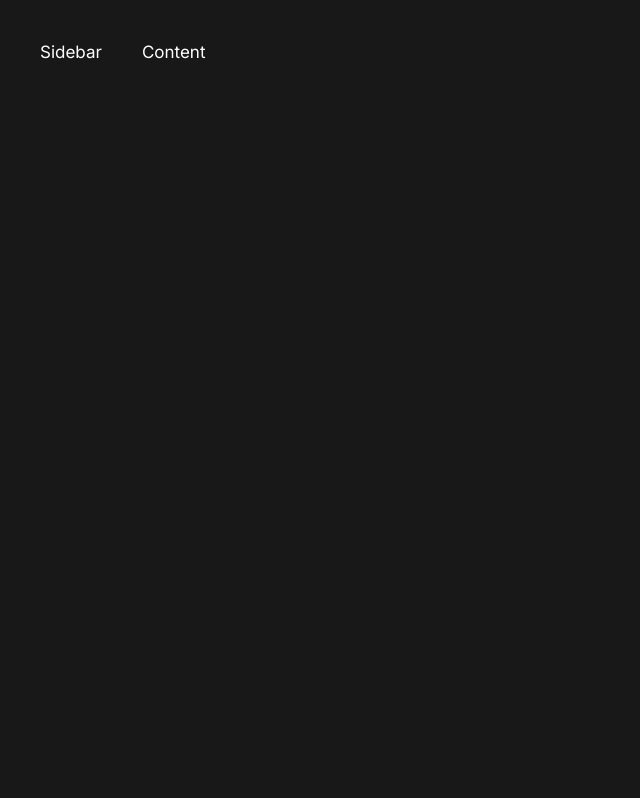
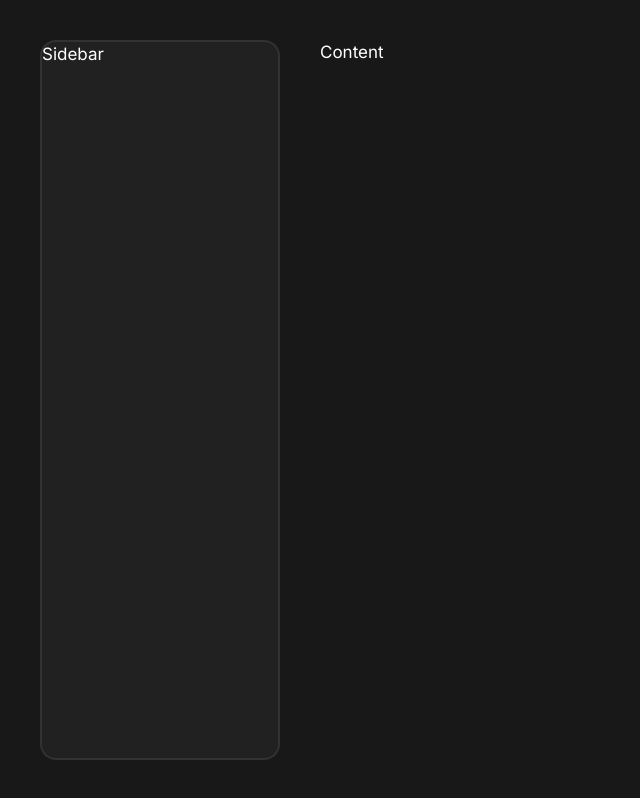
Before and after one commit to Msap96/joy-of-coding--internship-solo-project, a Next.js app: page / in a window 1280 px wide. Shown: the whole page, without its empty margins (0-640 px from the left). Built offline with nearby package versions, Linux system fonts and the light colour scheme.

Commit message:
border for sidebar

```diff
--- a/app/Components/Sidebar/Sidebar.tsx
+++ b/app/Components/Sidebar/Sidebar.tsx
@@ -1,8 +1,20 @@
 "use client";
+
 import React from "react";
+import styled from "styled-components";
+import { useGlobalState } from "@/app/context/globalProvider";
 
 function Sidebar() {
-  return <div>Sidebar</div>;
+  const { theme } = useGlobalState();
+
+  return <SidebarStyled theme={theme}>Sidebar</SidebarStyled>;
 }
 
+const SidebarStyled = styled.nav`
+  position: relative;
+  width: ${(props) => props.theme.sidebarWidth};
+  background-color: ${(props) => props.theme.colorBg2};
+  border: 2px solid ${(props) => props.theme.borderColor2};
+  border-radius: 1rem;
+`;
 export default Sidebar;
--- /dev/null
+++ b/app/context/globalProvider.js
@@ -0,0 +1,26 @@
+"use client"
+
+import React, { createContext, useState, useContext } from "react";
+import themes from "./themes";
+
+export const GlobalContext = createContext();
+export const GlobalUpdateContext = createContext();
+
+export const GlobalProvider = ({ children }) => {
+    const [selectedTheme, setSelectedTheme] = useState(0);
+    const theme = themes[selectedTheme];
+
+
+    return(
+        <GlobalContext.Provider value={{
+            theme,
+        }}>
+            <GlobalUpdateContext.Provider value={{}}>
+                {children}
+            </GlobalUpdateContext.Provider>
+        </GlobalContext.Provider>
+    )
+}
+
+export const useGlobalState = () => useContext(GlobalContext)
+export const useGlobalUpdate = () => useContext(GlobalUpdateContext)
--- /dev/null
+++ b/app/context/themes.js
@@ -0,0 +1,131 @@
+const themes = [
+    {
+      name: "default",
+      colorBg: "#252525",
+      colorBg2: "#212121",
+      colorBg3: "#181818",
+      colorBg4: "#1A1A1A",
+      colorButton: "#3A3B3C",
+      colorDanger: "#fe6854",
+      colorFontPrimary: "#e5e7eb",
+      colorTextSecondary: "#B0B3B8",
+      colorTextPrimary: "#FFFFFF",
+      colorTextLight: "#f8f8f8",
+      colorbackground: "#FBFBFD",
+      colorGradient: "linear-gradient(110.42deg, #CF57A3 29.2%, #4731B6 63.56%)",
+      colorGreenDark: "#27AE60",
+      colorGreenLight: "#dbe1e8",
+      activeNavLink: "rgba(249,249,249, 0.08)",
+      activeNavLinkHover: "rgba(249,249,249, 0.03)",
+      colorPrimary: "#7263F3",
+      colorPrimary2: "#705DF2",
+      colorGreyDark: "#131313",
+      colorGrey0: "#f8f8f8",
+      colorGrey1: "#dbe1e8",
+      colorGrey2: "#b2becd",
+      colorGrey3: "#6c7983",
+      colorGrey4: "#454e56",
+      colorGrey5: "#2a2e35",
+      colorGrey6: "#12181b",
+      colorWhite: "#fff",
+      colorPrimaryGreen: "#6FCF97",
+      borderColor: "rgba(249,249,249, 0.08)",
+      borderColor2: "rgba(249,249,249, 0.08)",
+      shadow7: "1px 7px 12px rgba(8, 18, 69, 0.1)",
+      sidebarWidth: "15rem",
+      sidebarCollapsed: "5.4rem",
+      fH4: "19px",
+      fontSmall: "14px",
+      fontSmall2: "15px",
+      gridGap: "2rem",
+      padLRSm: "0 2rem",
+      colorIcons: "rgba(249,249,249, 0.35)",
+      colorIcons2: "rgba(249,249,249, 0.75)",
+      colorIcons3: "rgba(249,249,249, 0.08)",
+      colorIcons4: "rgba(0,0,0, 0.3)",
+      marLRSm: "0 1rem",
+    },
+    {
+      name: "light",
+      colorBg: "#fff",
+      colorBg2: "#F9F9F9",
+      colorBg3: "#EDEDED",
+      colorBg4: "#1A1A1A",
+      colorButton: "#3A3B3C",
+      colorDanger: "#fe6854",
+      colorTextSecondary: "#B0B3B8",
+      colorFontPrimary: "#6c7983",
+      colorTextPrimary: "#FFFFFF",
+      colorTextLight: "#f8f8f8",
+      colorbackground: "#FBFBFD",
+      colorGradient: "linear-gradient(110.42deg, #CF57A3 29.2%, #4731B6 63.56%)",
+      colorGreenDark: "#27AE60",
+      colorGreenLight: "#dbe1e8",
+      activeNavLink: "rgba(230,230,230, .87)",
+      activeNavLinkHover: "#C5C5C5",
+      colorPrimary: "#7263F3",
+      colorPrimary2: "#705DF2",
+      colorGreyDark: "#131313",
+      colorGrey0: "#f8f8f8",
+      colorGrey1: "#dbe1e8",
+      colorGrey2: "#b2becd",
+      colorGrey3: "#6c7983",
+      colorGrey4: "#454e56",
+      colorGrey5: "#2a2e35",
+      colorGrey6: "#12181b",
+      colorWhite: "#fff",
+      buttonGradient1:
+        "linear-gradient(110.42deg, rgba(107, 190, 146, 0.7) 29.2%, rgba(245, 102, 146, 0.7) 63.56%)",
+      buttonGradient2:
+        "linear-gradient(110.42deg, rgba(25, 151, 222, 0.7) 29.2%, rgba(168, 85, 247, 0.7) 63.56%)",
+      buttonGradient3:
+        "linear-gradient(110.42deg, rgba(25, 151, 222, 0.7) 29.2%, rgba(168, 85, 247, 0.7) 63.56%)",
+      buttonGradient4:
+        "linear-gradient(110.42deg, rgba(168, 85, 247, 0.7) 29.2%, rgba(245, 102, 146, 0.7) 63.56%)",
+      buttonGradient5:
+        "linear-gradient(110.42deg, rgba(25, 151, 222, 0.7) 29.2%, rgba(168, 85, 247, 0.7) 63.56%)",
+      buttonGradient6:
+        "linear-gradient(110.42deg, rgba(25, 151, 222, 0.7) 29.2%, rgba(168, 85, 247, 0.7) 63.56%)",
+      buttonGradient7:
+        "linear-gradient(110.42deg, rgba(41, 25, 222, 0.7) 29.2%, rgba(235, 87, 87, 0.7) 63.56%)",
+      buttonGradient8:
+        "linear-gradient(110.42deg, rgba(25, 151, 222, 0.7) 29.2%, rgba(168, 85, 247, 0.7) 63.56%)",
+      buttonGradient9:
+        "linear-gradient(110.42deg, rgba(226, 195, 33, 0.7) 29.2%, rgba(247, 104, 85, 0.7) 63.56%)",
+      buttonGradient10:
+        "linear-gradient(110.42deg, rgba(235, 87, 87, 0.7) 29.2%, rgba(189, 68, 166, 0.7) 53.82%, rgba(247, 85, 143, 0.1) 63.56%)",
+      buttonGradient11:
+        "linear-gradient(110.42deg, rgba(25, 151, 222, 0.7) 29.2%, rgba(168, 85, 247, 0.7) 63.56%)",
+      buttonGradient12:
+        "linear-gradient(110.42deg, rgba(226, 195, 33, 0.7) 29.2%, rgba(247, 104, 85, 0.7) 63.56%)",
+      buttonGradient13:
+        "linear-gradient(110.42deg, rgba(226, 195, 33, 0.7) 29.2%, rgba(99, 3, 255, 0.7) 63.56%)",
+      buttonGradient14:
+        "linear-gradient(110.42deg, rgba(41, 25, 222, 0.7) 29.2%, rgba(235, 87, 87, 0.7) 63.56%)",
+      borderRadiusMd: "12px",
+      borderRadiusMd2: "15px",
+      borderRadiusSm: "8px",
+      borderColor: "rgba(249,249,249, 0.08)",
+      borderColor2: "rgba(249,249,249, 0.08)",
+      shadow1: "4px 4px 84px rgba(16, 10, 86, 0.04)",
+      shadow2: "0px 48px 77px rgba(8, 18, 69, 0.07)",
+      shadow3: "0 14px 40px rgb(0 0 0 / 25%)",
+      shadow7: "0px 48px 77px rgba(8, 18, 69, 0.16)",
+      shadow5: "0px 4px 0px rgba(249,249,249, 0.35)",
+      shadow6:
+        "0px 6px 20px rgba(0, 0, 0, 0.15), 0px -3px 20px rgba(0, 0, 0, 0.1)",
+      sidebarWidth: "15rem",
+      sidebarCollapsed: "5.4rem",
+      fH4: "19px",
+      fontSmall: "14px",
+      fontSmall2: "15px",
+      gridGap: "2rem",
+      padLRSm: "0 2rem",
+      colorIcons: "#999999",
+      colorIcons2: "#181818",
+      colorIcons3: "rgba(249,249,249, 0.08)",
+      colorIcons4: "rgba(0,0,0, 0.3)",
+      marLRSm: "0 1rem",
+    },
+  ];
+  export default themes;
--- a/app/layout.tsx
+++ b/app/layout.tsx
@@ -3,6 +3,7 @@ import { Inter } from "next/font/google";
 import "./globals.css";
 import Sidebar from "./Components/Sidebar/Sidebar";
 import GlobalStyleProvider from "./providers/GlobalStyleProvider";
+import ContextProvider from "./providers/ContextProvider";
 
 const inter = Inter({ subsets: ["latin"] });
 
@@ -19,10 +20,12 @@ export default function RootLayout({
   return (
     <html lang="en">
       <body className={inter.className}>
-        <GlobalStyleProvider>
-          <Sidebar />
-          {children}
-        </GlobalStyleProvider>
+        <ContextProvider>
+          <GlobalStyleProvider>
+            <Sidebar />
+            {children}
+          </GlobalStyleProvider>
+        </ContextProvider>
       </body>
     </html>
   );
--- /dev/null
+++ b/app/providers/ContextProvider.tsx
@@ -0,0 +1,26 @@
+"use client";
+
+import React from "react";
+import { GlobalProvider } from "../context/globalProvider";
+
+interface Props {
+  children: React.ReactNode;
+}
+
+function ContextProvider({ children }: Props) {
+  const [isReady, setIsReady] = React.useState(false);
+
+  React.useEffect(() => {
+    setTimeout(() => {
+      setIsReady(true);
+    }, 250);
+  }, []);
+
+  if (!isReady) {
+    return null;
+  }
+
+  return <GlobalProvider>{children}</GlobalProvider>;
+}
+
+export default ContextProvider;
```
